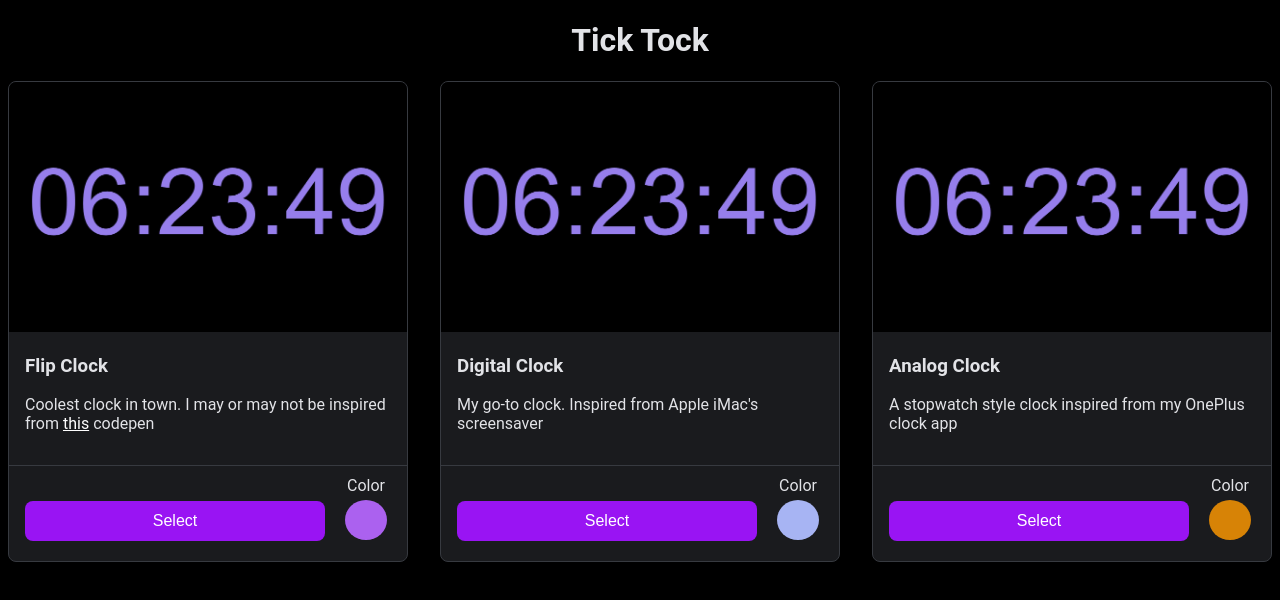
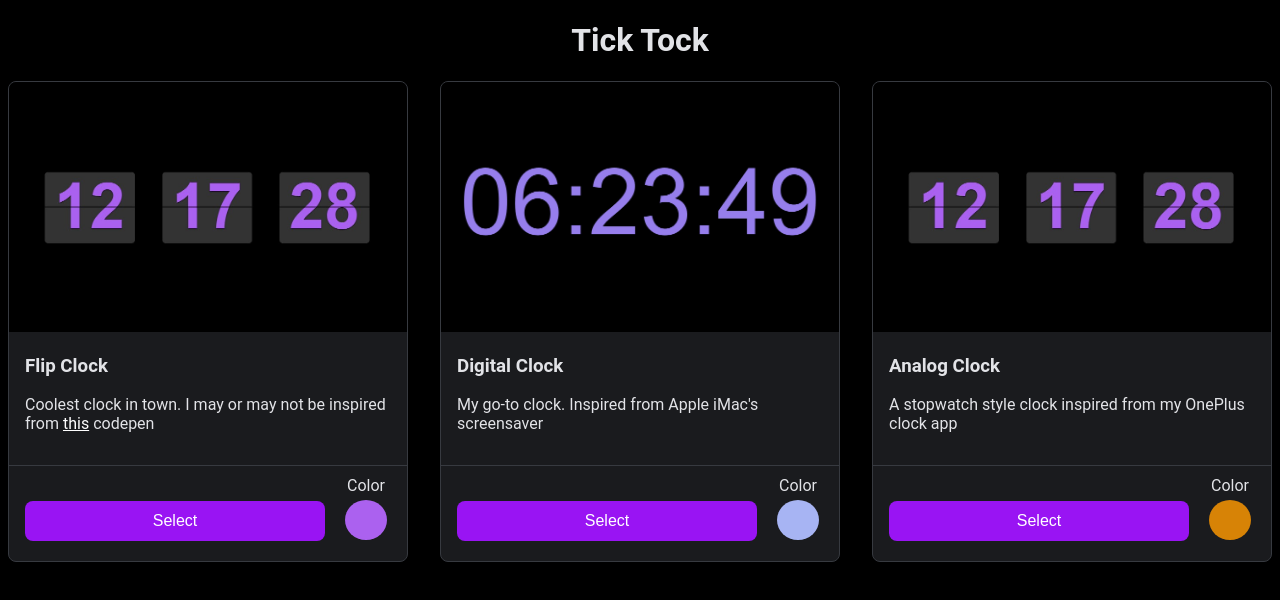
Before and after one commit to Jack-2077/tick-tock, a React (Create React App) app: page / in a window 1280 px wide. Shown: the top 600 px of the page. Built offline with nearby package versions, Linux system fonts and the light colour scheme.

Commit message:
add: preview images of clocks

```diff
--- a/src/app/App.js
+++ b/src/app/App.js
@@ -12,6 +12,7 @@ const StyledContainer = styled.div`
   }
   .card-container {
     display: flex;
+    flex-wrap: wrap;
     gap: 2em;
     justify-content: center;
   }
@@ -33,10 +34,11 @@ function App() {
         <StyledContainer>
           <h1>Tick Tock</h1>
           <div className='card-container'>
-            {CLOCKS_DESC.map(({ title, color, desc }) => (
+            {CLOCKS_DESC.map(({ title, color, desc, img }) => (
               <Card
                 key={title}
                 title={title}
+                imgSrc={img}
                 backgroundColor={color}
                 desc={desc}
                 handleActiveClock={setActive}
--- a/src/app/data-svc.js
+++ b/src/app/data-svc.js
@@ -1,6 +1,11 @@
+import DigitalClockImg from '../assets/DigitalClock.jpg';
+import FlipClockImg from '../assets/FlipClock.jpg';
+import AnalogClockImg from '../assets/FlipClock.jpg';
+
 export const CLOCKS_DESC = [
   {
     title: 'Flip',
+    img: FlipClockImg,
     color: '#AB61EF',
     desc: (
       <span
@@ -13,11 +18,13 @@ export const CLOCKS_DESC = [
   },
   {
     title: 'Digital',
+    img: DigitalClockImg,
     color: '#A7B4F3',
     desc: "My go-to clock. Inspired from Apple iMac's screensaver",
   },
   {
     title: 'Analog',
+    img: AnalogClockImg,
     color: '#D78306',
     desc: 'A stopwatch style clock inspired from my OnePlus clock app',
   },
--- a/src/components/Card.js
+++ b/src/components/Card.js
@@ -185,6 +185,7 @@ const StyledCard = styled.div`
 function Card({
   title,
   desc,
+  imgSrc,
   handleActiveClock,
   backgroundColor,
   handlePrimaryColor,
@@ -201,7 +202,7 @@ function Card({
   return (
     <StyledCard color={backgroundColor}>
       <div className='img_container'>
-        <img src={placeholder} alt='preview of clock' />
+        <img src={imgSrc} alt='preview of clock' />
       </div>
       <div className='info_container'>
         <h3>{title} Clock</h3>
```
Also changed, not shown: src/assets/FlipClock.jpg, src/assets/flip-clock.jpg (deleted).
